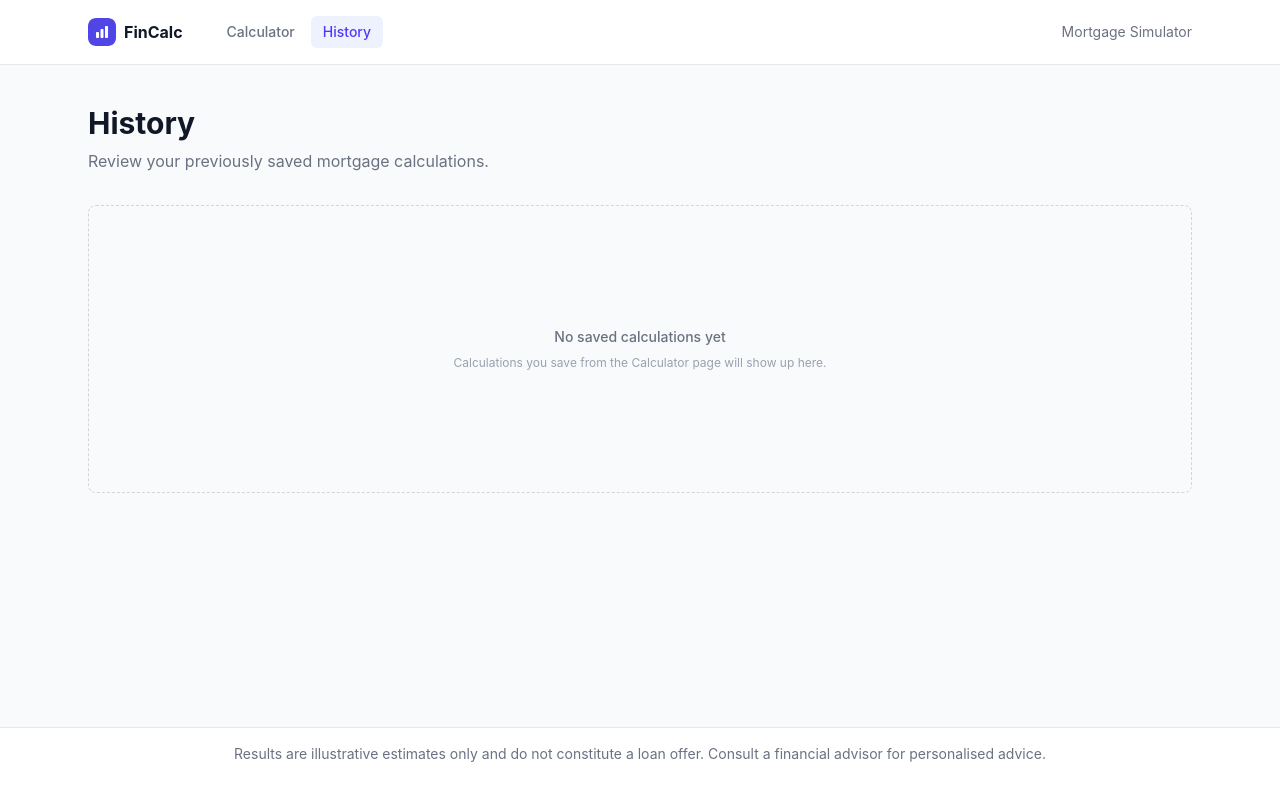
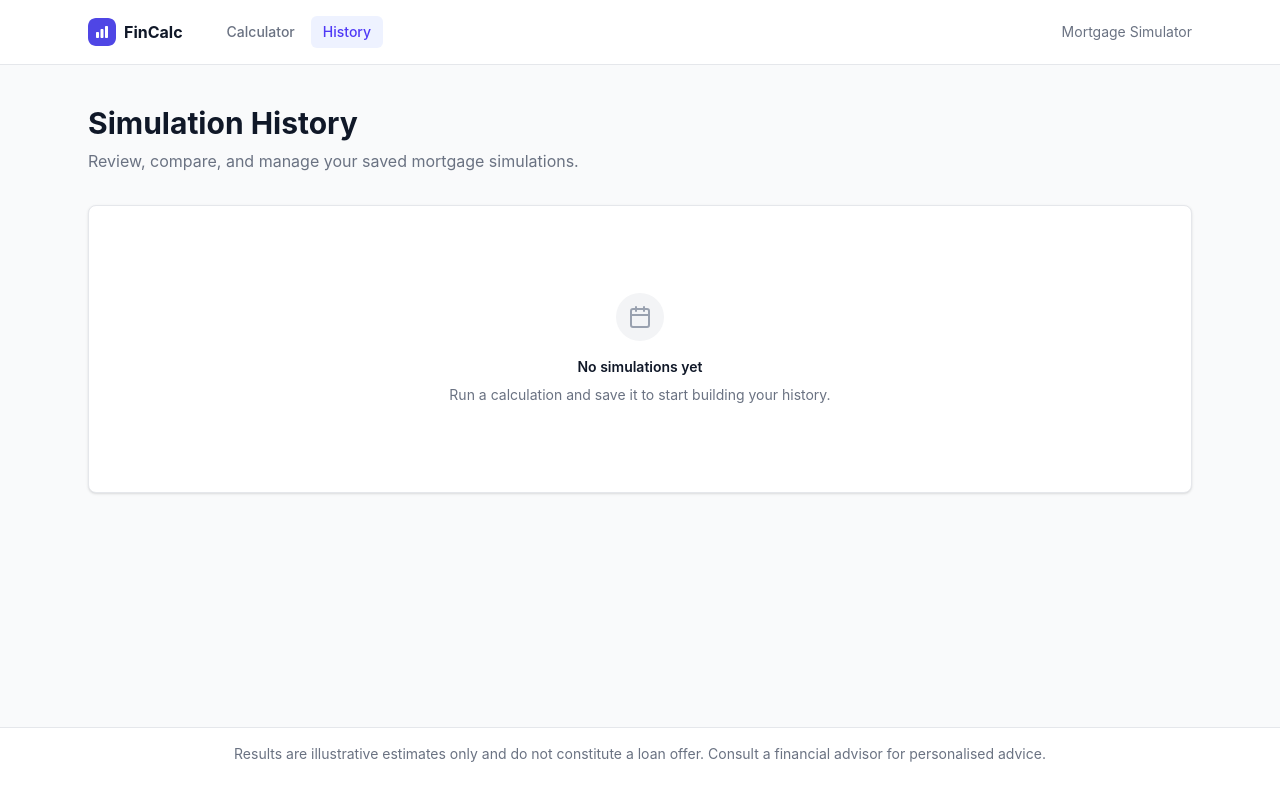
Before and after one commit to MemeWasTaken/prova-tecnica-mortgage-calculation, a React (Vite) app: page /history in a window 1280 px wide. Built offline with nearby package versions, Linux system fonts and the light colour scheme.

Commit message:
Simulation history empty state

```diff
--- a/src/pages/HistoryPage.jsx
+++ b/src/pages/HistoryPage.jsx
@@ -4,13 +4,32 @@ export default function HistoryPage() {
   return (
     <main className="flex-1">
       <Container className="py-10">
-        <h1 className="text-3xl font-bold text-gray-900">History</h1>
-        <p className="mt-2 text-gray-500">Review your previously saved mortgage calculations.</p>
+        <h1 className="text-3xl font-bold text-gray-900">Simulation History</h1>
+        <p className="mt-2 text-gray-500">
+          Review, compare, and manage your saved mortgage simulations.
+        </p>
 
-        <div className="mt-8 flex min-h-72 flex-col items-center justify-center gap-2 rounded-lg border border-dashed border-gray-300 text-center">
-          <p className="text-sm font-medium text-gray-500">No saved calculations yet</p>
-          <p className="text-xs text-gray-400">
-            Calculations you save from the Calculator page will show up here.
+        <div className="mt-8 flex min-h-72 flex-col items-center justify-center gap-2 rounded-lg border border-gray-200 bg-white text-center shadow-sm">
+          <div className="flex h-12 w-12 items-center justify-center rounded-full bg-gray-100 text-gray-400">
+            <svg
+              xmlns="http://www.w3.org/2000/svg"
+              viewBox="0 0 24 24"
+              fill="none"
+              stroke="currentColor"
+              strokeWidth="2"
+              strokeLinecap="round"
+              strokeLinejoin="round"
+              className="h-6 w-6"
+            >
+              <rect x="3" y="4" width="18" height="18" rx="2" />
+              <line x1="16" y1="2" x2="16" y2="6" />
+              <line x1="8" y1="2" x2="8" y2="6" />
+              <line x1="3" y1="10" x2="21" y2="10" />
+            </svg>
+          </div>
+          <p className="mt-2 text-sm font-semibold text-gray-900">No simulations yet</p>
+          <p className="text-sm text-gray-500">
+            Run a calculation and save it to start building your history.
           </p>
         </div>
       </Container>
```
